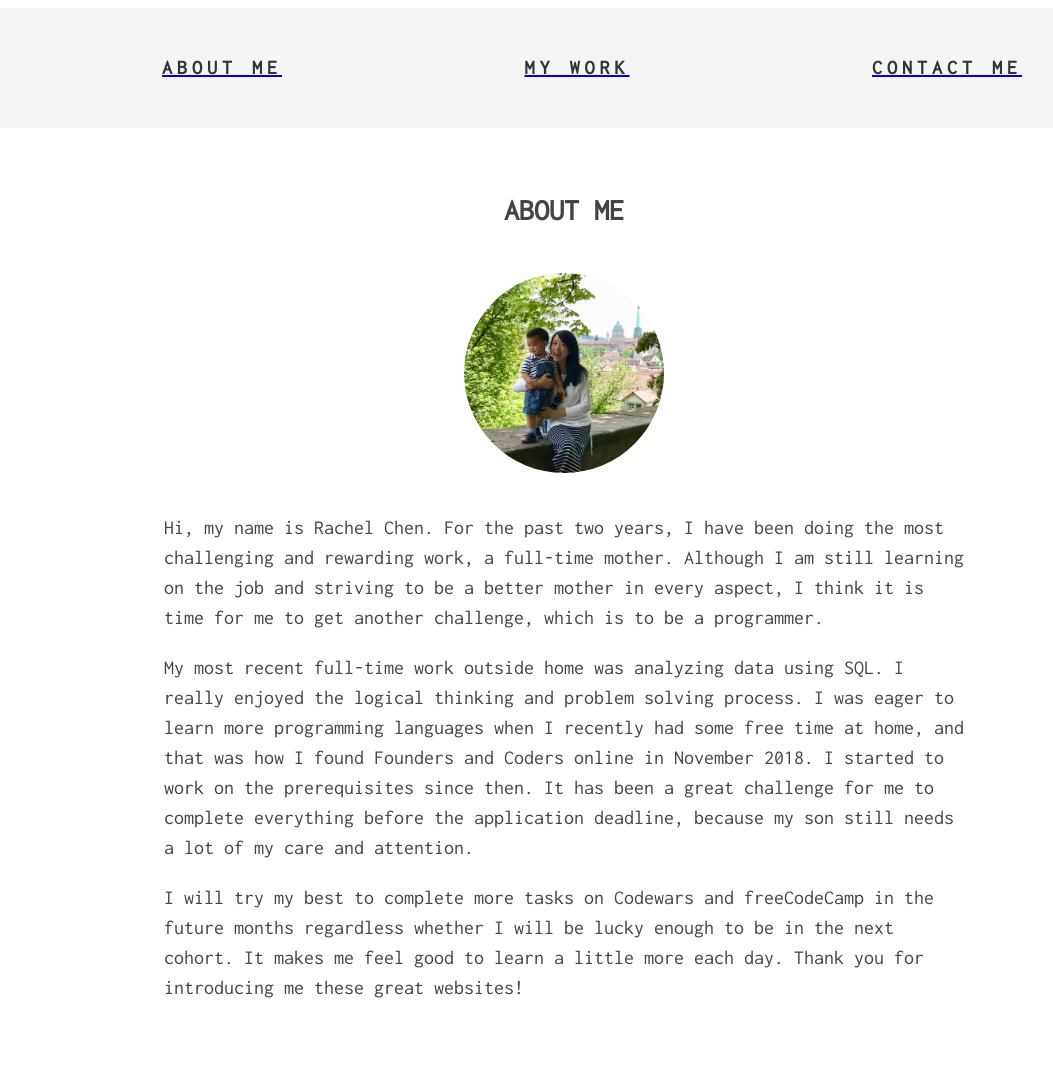
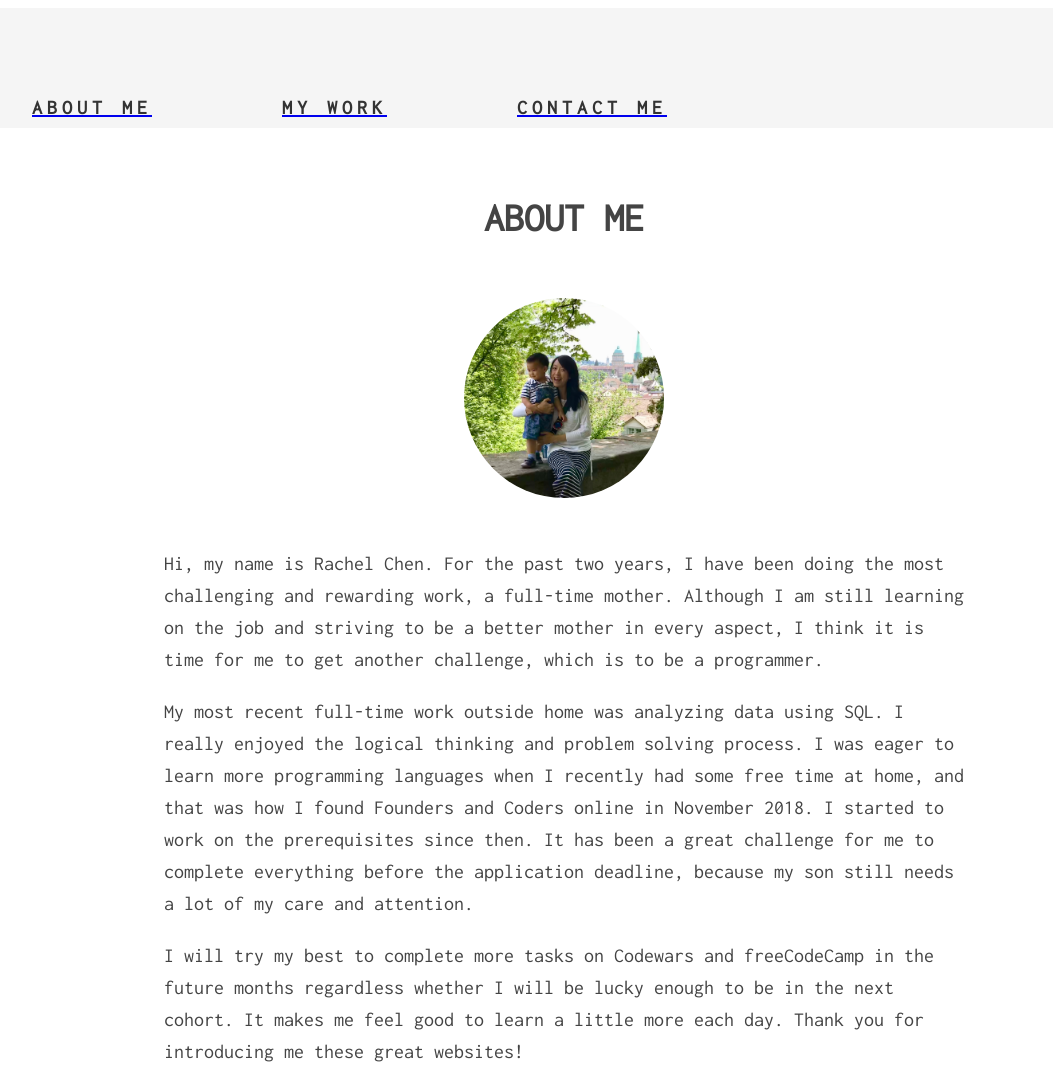
Before and after one commit to Rachyanh/rachyanh.github.io, a plain HTML site: page index.html in a window 1280 px wide. Shown: the top 1071 px of the page, without its empty margins (76-1129 px from the left). Drawn offline with Linux system fonts and the light colour scheme.

Commit message:
Update index.html
Adjust margins for p, ul, and li

```diff
--- a/index.html
+++ b/index.html
@@ -3,15 +3,15 @@
   <head>
     <link href="https://fonts.googleapis.com/css?family=Inconsolata" rel="stylesheet" type="text/css">
     <style>
-      p, ul, ol, li {
+      p, ul, li {
         font-family: Inconsolata, monospace;
         font-size: 20px;
         color: #444;
-        line-height: 150%
+        line-height: 160%
       }
       h1, h2, h3 {
         font-family: Inconsolata, monospace;
-        font-size: 30px;
+        font-size: 40px;
         color: #444;
         text-align: center;
         line-height: 150%;
@@ -26,7 +26,7 @@
         background-size: cover;
         background-position: center center;
         background-repeat: no-repeat;
-        margin: 40px auto
+        margin: 50px auto
       }
       nav {
         margin: 0;
@@ -39,7 +39,7 @@
         background-color: #f5f5f5;
         transition: height 0.3s line-height 0.3s
        }
-      nav ul {
+      /*nav ul {
         max-width: 980px;
         margin: auto;
         display: -webkit-box;
@@ -52,7 +52,7 @@
         -ms-flex-align: center;
         align-items: center;
         height: 100%
-      }
+      }*/
       nav a {
         display: inline;
         list-style-type: none;
```
